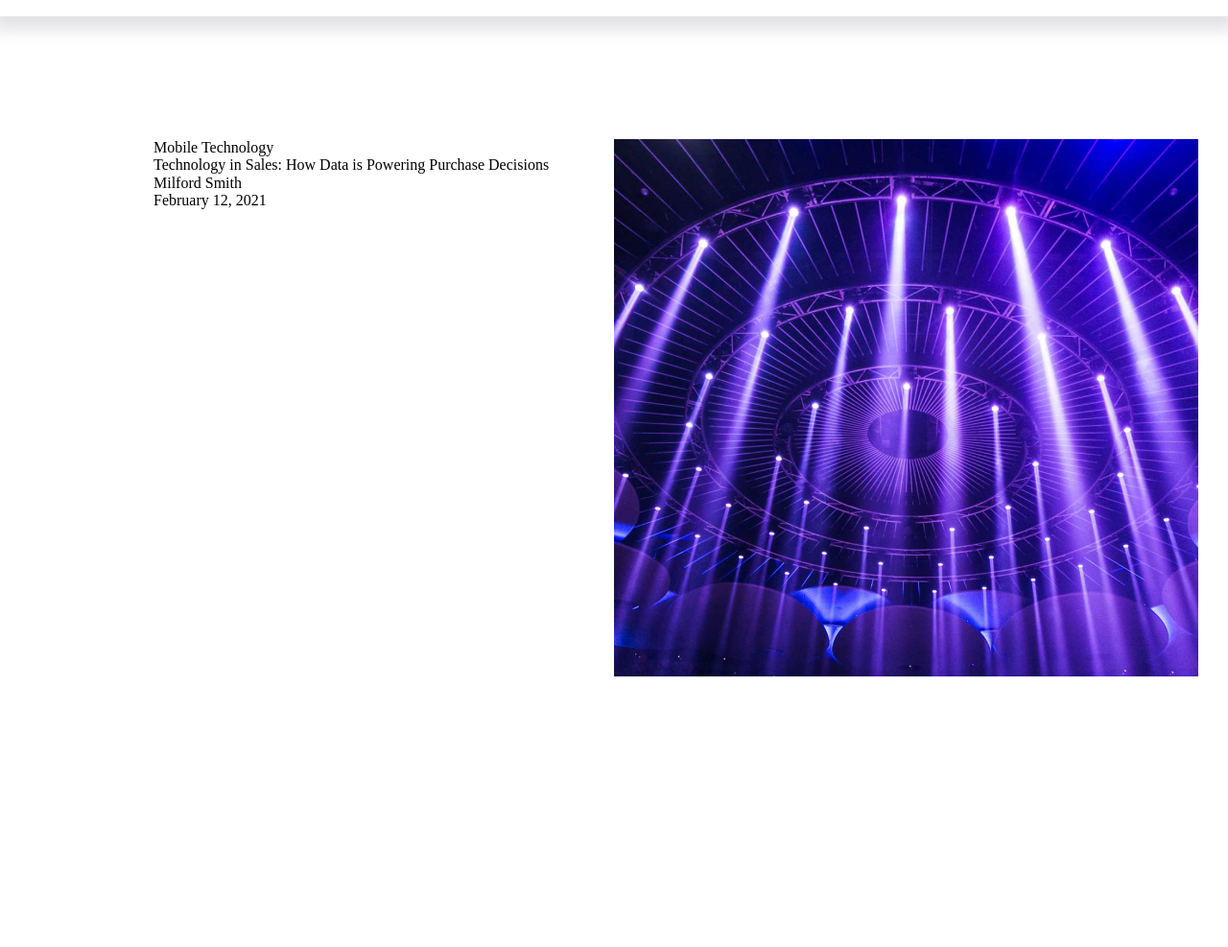
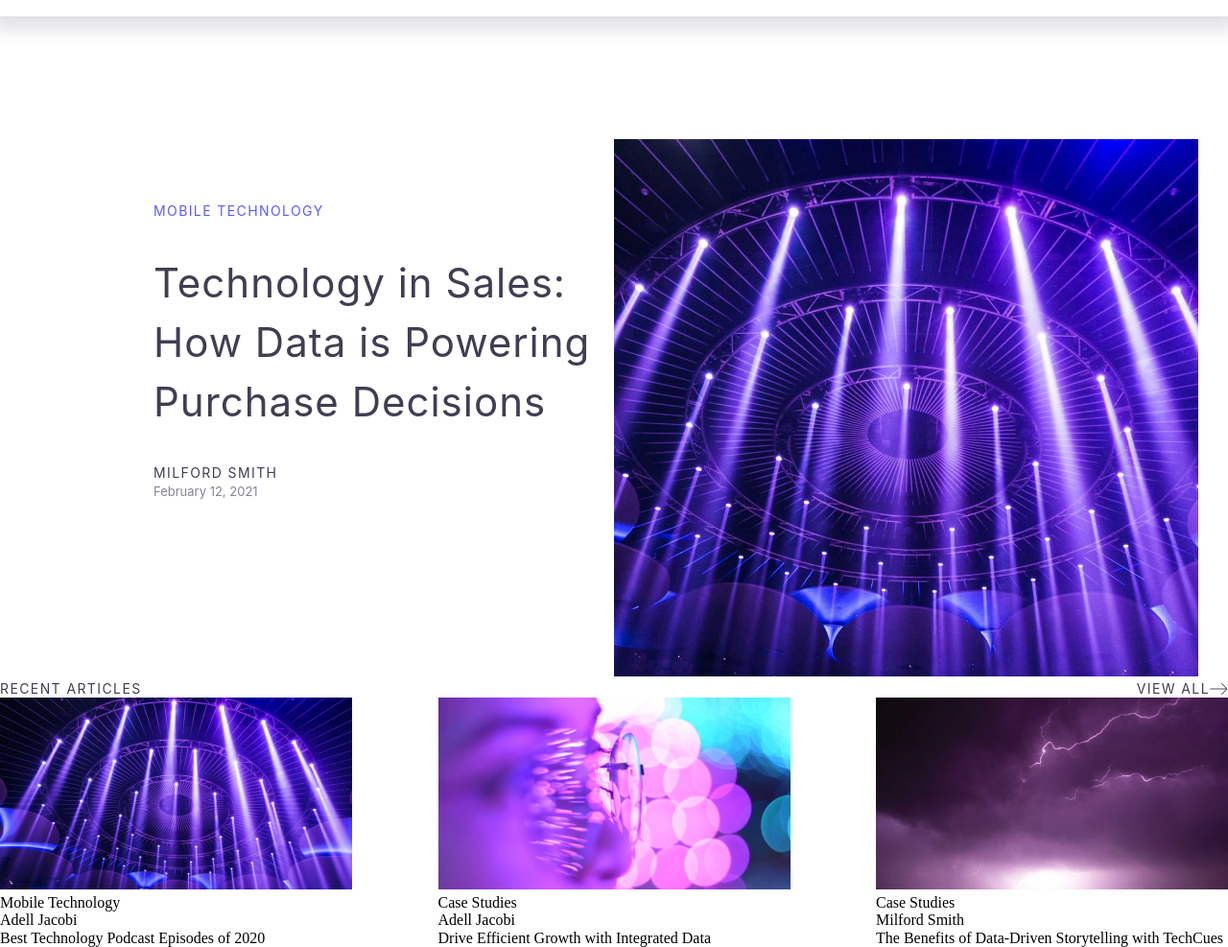
Before and after one commit to ERRANNNNN/AndreyVerstka, a plain HTML site: page index.html in a window 1280 px wide. Shown: the part 107-1094 px from the top of the page at 96% size. Before the commit the page ends 816 px from the top, so only its background shows below. Drawn offline with Linux system fonts and the light colour scheme; a web font is replaced by a local one.

Commit message:
изминеня-2

```diff
--- a/css/index.css
+++ b/css/index.css
@@ -68,6 +68,10 @@ header {
     justify-content: center;
 }
 
+.justify-content-between{
+    justify-content: space-between;
+}
+
 .header-menu-button__subscribe {
     width: 75%;
 }
@@ -99,9 +103,63 @@ header {
 }
 
 .main-card-group__text {
+    height: 311px;
     width: 50%;
+    margin-top: 66px;
+}
+
+.main-card-group__text-1{
+    font-family: 'Inter';
+    font-style: normal;
+    font-weight: 400;
+    font-size: 42px;
+    line-height: 62px;
+    letter-spacing: 1px;
+    color: #413E52;
+}
+
+.main-card-group__text-2{
+    font-family: 'Inter';
+    font-style: normal;
+    font-weight: 400;
+    font-size: 14px;
+    line-height: 18px;
+    letter-spacing: 1.4px;
+    text-transform: uppercase;
+    color: #5C5CFF;
+}
+
+.main-card-group__text-3{
+    font-family: 'Inter';
+    font-style: normal;
+    font-weight: 400;
+    font-size: 14px;
+    line-height: 18px;
+    letter-spacing: 1.4px;
+    text-transform: uppercase;
+    color: #413E52;
+}
+
+.main-card-group__text-4{
+    font-family: 'Inter';
+    font-style: normal;
+    font-weight: 400;
+    font-size: 13px;
+    line-height: 20px;
+    color: #868297;
 }
 
 .main-card-group__image {
     width: 50%;
 }
+
+.main-card-group__text-5{
+    font-family: 'Inter';
+    font-style: normal;
+    font-weight: 400;
+    font-size: 14px;
+    line-height: 18px;
+    letter-spacing: 1.4px;
+    text-transform: uppercase;
+    color: #413E52;
+}
--- a/index.html
+++ b/index.html
@@ -1,5 +1,6 @@
 <!DOCTYPE html>
 <html lang="en">
+
 <head>
     <meta charset="UTF-8">
     <meta http-equiv="X-UA-Compatible" content="IE=edge">
@@ -9,6 +10,7 @@
     <link rel="stylesheet" href="css/fonts.css">
     <link rel="stylesheet" href="css/index.css">
 </head>
+
 <body>
     <header>
         <div class="header-row flex-row">
@@ -35,14 +37,12 @@
 
     <section class="main-card-section flex-row justify-content-center">
         <div class="main-card flex-row">
-            <div class="main-card-group__text">
+            <div class="main-card-group__text flex-column justify-content-between">
+                <div class="main-card-group__text-2">Mobile Technology</div>
+                <div class="main-card-group__text-1">Technology in Sales: How Data is Powering Purchase Decisions</div>
                 <div>
-                    <div>Mobile Technology</div>
-                    <div>Technology in Sales: How Data is Powering Purchase Decisions</div>
-                    <div>
-                        <div>Milford Smith</div>
-                        <div>February 12, 2021</div>
-                    </div>
+                    <div class="main-card-group__text-3">Milford Smith</div>
+                    <div class="main-card-group__text-4">February 12, 2021</div>
                 </div>
             </div>
             <div class="main-card-group__image"><img src="img/main.png" alt="main.card"></div>
@@ -50,6 +50,41 @@
     </section>
 
     <section>
+        <div>
+            <div class="main-card-group__text-5 flex-row justify-content-between">
+                <div>Recent Articles</div>
+                <div class="flex-row justify-content-between">View All
+                    <div class="flex-column justify-content-center">
+                        <img src="img/View-All.png" alt="View All"></div>
+                </div>
+            </div>
+            <div class="flex-row justify-content-between">
+                <div>
+                    <img src="img/card-1.png" alt="изображение первой карточки">
+                    <div>
+                        <div>Mobile Technology</div>
+                        <div>Adell Jacobi</div>
+                        <div>Best Technology Podcast Episodes of 2020</div>
+                    </div>
+                </div>
+                <div>
+                    <img src="img/card-2.png" alt="изображение второй карточки">
+                    <div>
+                        <div>Case Studies</div>
+                        <div>Adell Jacobi</div>
+                        <div>Drive Efficient Growth with Integrated Data</div>
+                    </div>
+                </div>
+                <div>
+                    <img src="img/card-3.png" alt="изображение третьей карточки">
+                    <div>
+                        <div>Case Studies</div>
+                        <div>Milford Smith</div>
+                        <div>The Benefits of Data-Driven Storytelling with TechCues</div>
+                    </div>
+                </div>
+            </div>
+        </div>
     </section>
 
     <section>
@@ -64,4 +99,5 @@
     <footer>
     </footer>
 </body>
+
 </html>
```
Also changed, not shown: img/View-All.png (added), img/card-1.png (added), img/card-2.png (added), img/card-3.png (added).
